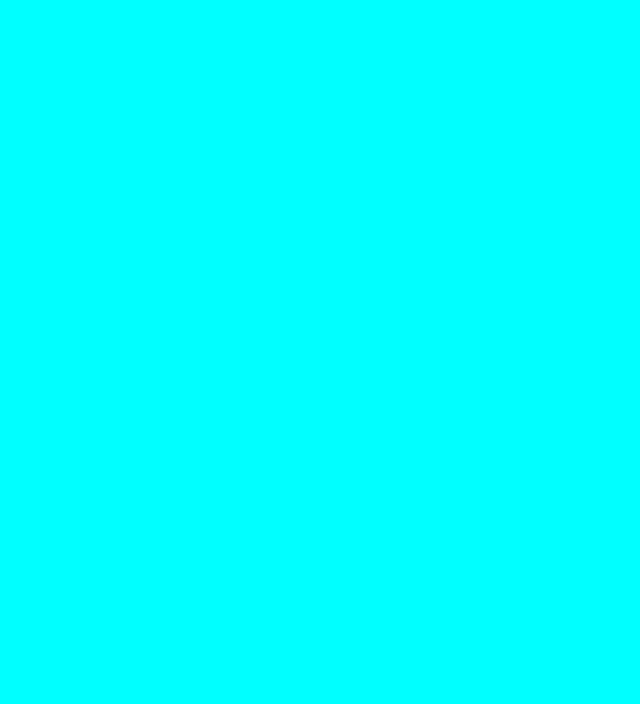
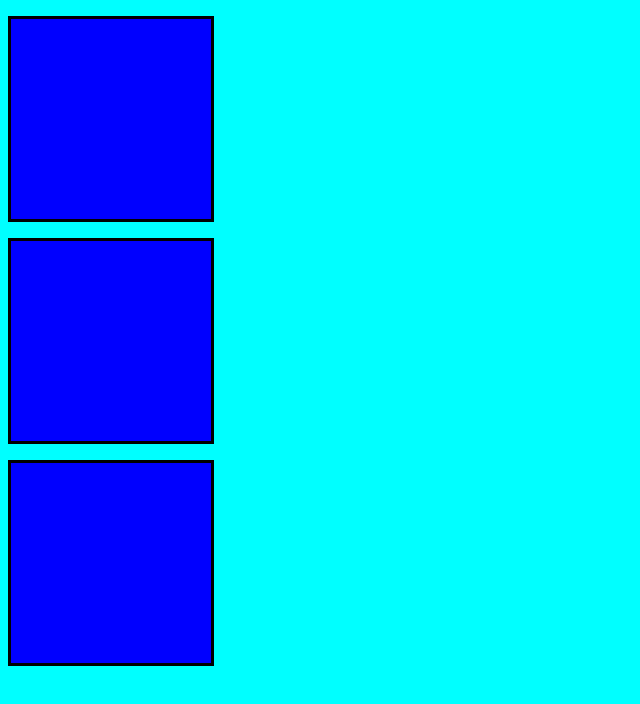
Before and after one commit to bw1426/www6, a plain HTML site: page index.html in a window 1280 px wide. Shown: the whole page, without its empty margins (0-640 px from the left). Drawn offline with Linux system fonts and the light colour scheme.

Commit message:
dodany 3 p i ich style

```diff
--- a/index.html
+++ b/index.html
@@ -7,6 +7,9 @@
     <link rel="stylesheet" href="style.css">
 </head>
 <body>
+    <p></p>
+    <p></p>
+    <p></p>
 
 </body>
 </html>
--- a/style.css
+++ b/style.css
@@ -3,3 +3,12 @@ body
     background-color: aqua;
 
 }
+
+p
+{
+    border:solid;
+    width: 200px;
+    height: 200px;
+    background-color: blue;
+
+}
```
